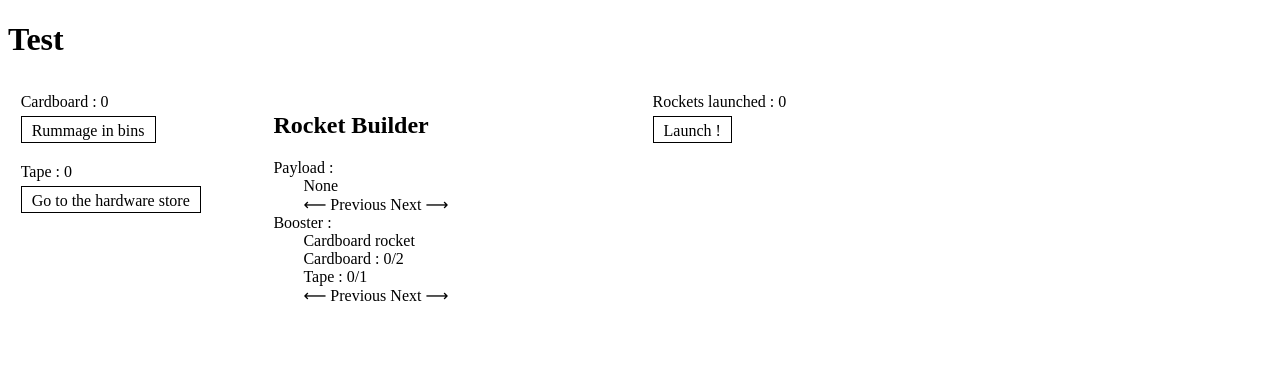
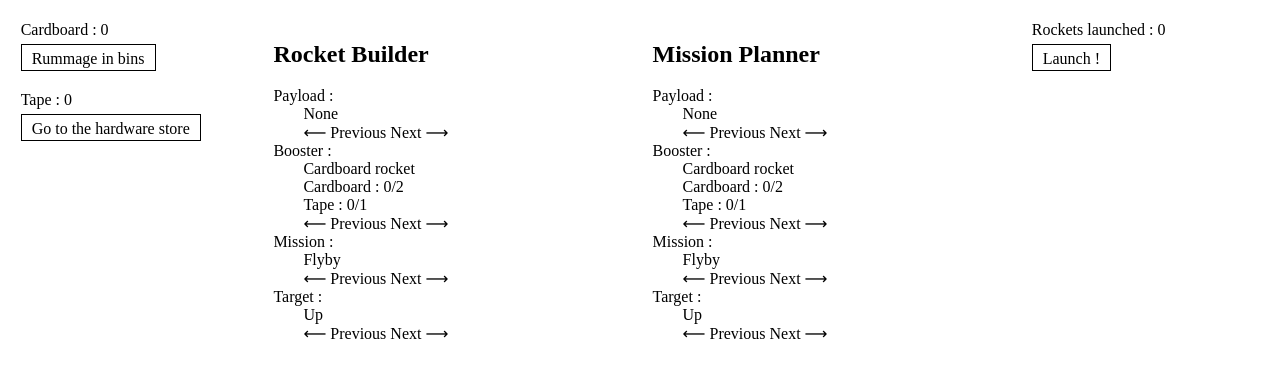
Before and after one commit to ajoliveau/idle, a React (Create React App) app: page / in a window 1280 px wide. Shown: the top 378 px of the page. Built offline with nearby package versions, Linux system fonts and the light colour scheme.

Commit message:
Refacto en cours + missions + long time no update

```diff
--- /dev/null
+++ b/src/actions/missions.js
@@ -0,0 +1,42 @@
+// -- C O N S T A N T S
+export const SWITCH_MISSION = 'SWITCH_MISSION';
+export const NEXT_MISSION = 'NEXT_MISSION';
+export const PREVIOUS_MISSION = 'PREVIOUS_MISSION';
+export const NEXT_TARGET = 'NEXT_TARGET';
+export const PREVIOUS_TARGET = 'PREVIOUS_TARGET';
+
+// -- A C T I O N S
+
+// Switch to another rocket
+export const switchMission = ( mission ) => {
+    return {
+        type: SWITCH_MISSION,
+        payload: {
+            mission: mission
+        }
+    };
+};
+
+export const nextMission = ( mission ) => {
+    return {
+        type: NEXT_MISSION,
+    };
+};
+
+export const previousMission = ( mission ) => {
+    return {
+        type: PREVIOUS_MISSION,
+    };
+};
+
+export const nextTarget = ( target ) => {
+    return {
+        type: NEXT_TARGET,
+    };
+};
+
+export const previousTarget = ( target ) => {
+    return {
+        type: PREVIOUS_TARGET,
+    };
+};
--- a/src/components/Header/index.js
+++ b/src/components/Header/index.js
@@ -5,7 +5,6 @@ class Header extends Component {
   render() {
     return (
       <header className="header">
-        <h1>Test</h1>
       </header>
     )
   }
--- a/src/components/MainSection/index.js
+++ b/src/components/MainSection/index.js
@@ -1,7 +1,8 @@
 import React, { Component } from 'react'
 import { connect } from 'react-redux';
-import PropTypes from 'prop-types'
+//import PropTypes from 'prop-types';
 import { launchRocket, nextRocket, previousRocket, nextPayload, previousPayload } from '../../actions/rockets';
+import { nextMission, previousMission, nextTarget, previousTarget } from '../../actions/missions';
 import { addResource, removeResource } from '../../actions/inventory';
 import ButtonCountdown from '../ButtonCountdown';
 import ButtonResource from '../ButtonResource';
@@ -35,9 +36,11 @@ class MainSection extends Component {
 	}
 
 	render() {
-		const { inventory, rockets } = this.props
+		const { inventory, rockets, missions } = this.props
 		const currentRocket = rockets.current.rocket;
 		const currentPayload = rockets.current.payload;
+        const currentMission = missions.current.mission;
+        const currentTarget = missions.current.target;
 		const state = this.state;
 
 		return (
@@ -64,7 +67,7 @@ class MainSection extends Component {
 							{
 				                currentRocket.resources.map(function(resource)  {
 
-				                	const style = (state.missingResources.indexOf(resource) != -1) ? styles.divResourceRed : {};
+				                	const style = (state.missingResources.indexOf(resource) !== -1) ? styles.divResourceRed : {};
 
 				                    return <div style={style} key={resource.name}>{resource.name} : {inventory[resource.shortName]}/{resource.count}</div>
 				                })
@@ -72,6 +75,60 @@ class MainSection extends Component {
 							<div style={styles.divNextPrevious} onClick={() => this.previous("rocket")}>⟵ Previous</div> <div style={styles.divNextPrevious} onClick={()=> this.next("rocket")}>Next ⟶</div>
 						</div>
 					</div>
+					<div className="mission">
+						Mission :
+						<div className="missionCurrent" style={styles.payloadCurrent}>
+						     <div className="text">{currentMission.name}</div>
+                             <div style={styles.divNextPrevious} onClick={()=> this.previous("mission")}>⟵ Previous</div> <div style={styles.divNextPrevious} onClick={()=> this.next("mission")}>Next ⟶</div>
+						</div>
+					</div>
+                    <div className="target">
+                        Target :
+                        <div className="targetCurrent" style={styles.payloadCurrent}>
+                             <div className="text">{currentTarget.name}</div>
+                             <div style={styles.divNextPrevious} onClick={()=> this.previous("target")}>⟵ Previous</div> <div style={styles.divNextPrevious} onClick={()=> this.next("target")}>Next ⟶</div>
+                        </div>
+                    </div>
+
+				</div>
+				<div className="middle" style={styles.divRight}>
+					<h2>Mission Planner</h2>
+					<div className="payload">
+						Payload :
+						<div className="payloadCurrent" style={styles.payloadCurrent}>
+							<div className="text">{currentPayload.name}</div>
+							<div style={styles.divNextPrevious} onClick={()=> this.previous("payload")}>⟵ Previous</div> <div style={styles.divNextPrevious} onClick={()=> this.next("payload")}>Next ⟶</div>
+						</div>
+					</div>
+					<div className="booster">
+						Booster :
+						<div className="boosterCurrent" style={styles.payloadCurrent}>
+							<div className="text">{currentRocket.name}</div>
+							{
+				                currentRocket.resources.map(function(resource)  {
+
+				                	const style = (state.missingResources.indexOf(resource) !== -1) ? styles.divResourceRed : {};
+
+				                    return <div style={style} key={resource.name}>{resource.name} : {inventory[resource.shortName]}/{resource.count}</div>
+				                })
+							}
+							<div style={styles.divNextPrevious} onClick={() => this.previous("rocket")}>⟵ Previous</div> <div style={styles.divNextPrevious} onClick={()=> this.next("rocket")}>Next ⟶</div>
+						</div>
+					</div>
+					<div className="mission">
+						Mission :
+						<div className="missionCurrent" style={styles.payloadCurrent}>
+						     <div className="text">{currentMission.name}</div>
+                             <div style={styles.divNextPrevious} onClick={()=> this.previous("mission")}>⟵ Previous</div> <div style={styles.divNextPrevious} onClick={()=> this.next("mission")}>Next ⟶</div>
+						</div>
+					</div>
+                    <div className="target">
+                        Target :
+                        <div className="targetCurrent" style={styles.payloadCurrent}>
+                             <div className="text">{currentTarget.name}</div>
+                             <div style={styles.divNextPrevious} onClick={()=> this.previous("target")}>⟵ Previous</div> <div style={styles.divNextPrevious} onClick={()=> this.next("target")}>Next ⟶</div>
+                        </div>
+                    </div>
 
 				</div>
 				<div className="right" style={styles.divStyle}>
@@ -80,7 +137,7 @@ class MainSection extends Component {
 				</div>
 
 				<div className="right" style={styles.divRight}>
-					<img ref="img" src={currentRocket.image}></img>
+					<img ref="img" alt="" src={currentRocket.image}></img>
 				</div>
 			</section>
 		)
@@ -89,6 +146,10 @@ class MainSection extends Component {
 	next (type) {
 		if (type === "rocket")
 			this.props.dispatch(nextRocket());
+        else if (type === "mission")
+            this.props.dispatch(nextMission());
+        else if (type === "target")
+            this.props.dispatch(nextTarget());
 		else
 			this.props.dispatch(nextPayload());
 	}
@@ -96,6 +157,10 @@ class MainSection extends Component {
 	previous (type) {
 		if (type === "rocket")
 			this.props.dispatch(previousRocket());
+        else if (type === "mission")
+            this.props.dispatch(previousMission());
+        else if (type === "target")
+            this.props.dispatch(previousTarget());
 		else
 			this.props.dispatch(previousPayload());
 	}
--- a/src/containers/App.js
+++ b/src/containers/App.js
@@ -6,22 +6,24 @@ import Header from '../components/Header'
 import MainSection from '../components/MainSection'
 import * as Actions from '../actions'
 
-const App = ({idle, inventory, rockets, actions}) => (
+const App = ({idle, inventory, rockets, missions, actions}) => (
   <div>
     <Header/>
-    <MainSection inventory={inventory} rockets={rockets}/>
+    <MainSection inventory={inventory} rockets={rockets} missions={missions}/>
   </div>
 )
 
 App.propTypes = {
   inventory: PropTypes.object.isRequired,
   rockets: PropTypes.object.isRequired,
+  missions: PropTypes.object.isRequired,
   actions: PropTypes.object.isRequired
 }
 
 const mapStateToProps = state => ({
   inventory: state.inventory,
-  rockets: state.rockets
+  rockets: state.rockets,
+  missions: state.missions,
 })
 
 const mapDispatchToProps = dispatch => ({
--- a/src/reducers/index.js
+++ b/src/reducers/index.js
@@ -1,10 +1,12 @@
 import { combineReducers } from 'redux'
 import inventory from './inventory'
 import rockets from './rockets'
+import missions from './missions'
 
 const rootReducer = combineReducers({
   inventory,
   rockets,
+  missions,
 })
 
 export default rootReducer
--- a/src/reducers/missions.js
+++ b/src/reducers/missions.js
@@ -1,12 +1,18 @@
 import {
-
+	SWITCH_MISSION,
+	NEXT_MISSION,
+	PREVIOUS_MISSION,
+	NEXT_TARGET,
+	PREVIOUS_TARGET,
 } from '../actions/missions'
+import { mod } from '../utils'
 
 const initialState = {
 	missions: [
 		{
 			id: 0,
-			name: "Flyby"
+			name: "Flyby",
+			alternateName: "Reach",
 			submissions: [
 				"Low-quality Pictures",
 				"Medium-quality Pictures",
@@ -16,8 +22,8 @@ const initialState = {
 			]
 		},
 		{
-			id: 0,
-			name: "Orbit"
+			id: 1,
+			name: "Orbit",
 			submissions: [
 				"Low-quality Pictures",
 				"Medium-quality Pictures",
@@ -29,8 +35,8 @@ const initialState = {
 			]
 		},
 		{
-			id: 0,
-			name: "Manned Orbit"
+			id: 2,
+			name: "Manned Orbit",
 			submissions: [
 				"Low-quality Pictures",
 				"Medium-quality Pictures",
@@ -42,8 +48,8 @@ const initialState = {
 			]
 		},
 		{
-			id: 0,
-			name: "Probe"
+			id: 3,
+			name: "Probe",
 			submissions: [
 				"Low-quality Pictures",
 				"Medium-quality Pictures",
@@ -55,8 +61,8 @@ const initialState = {
 			]
 		},
 		{
-			id: 0,
-			name: "Manned Lander"
+			id: 4,
+			name: "Manned Lander",
 			submissions: [
 				"Low-quality Pictures",
 				"Medium-quality Pictures",
@@ -70,8 +76,8 @@ const initialState = {
 			]
 		},
 		{
-			id: 0,
-			name: "Unmanned Rover"
+			id: 5,
+			name: "Unmanned Rover",
 			submissions: [
 				"Low-quality Pictures",
 				"Medium-quality Pictures",
@@ -85,55 +91,125 @@ const initialState = {
 			]
 		},
 	],
-	target: [
+	targets: [
 		{
 			id: 0,
+			name: "Up",
+			distance: 0.05 , // = 50m
+			g: 0,
+		},
+		{
+			id: 1,
+			name: "Higher",
+			distance: 0.4, // = 400m
+			g: 0,
+		},
+		{
+			id: 2,
+			name: "Even higher",
+			distance: 1.5,
+			g: 0,
+		},
+		{
+			id: 3,
+			name: "Edge of space",
+			distance: 80,
+			g: 0,
+		},
+		{
+			id: 4,
+			name: "Space",
+			distance: 150,
+			g: 0,
+		},
+		{
+			id: 5,
 			name: "Low Earth Orbit",
 			distance: 400,
 			g: 0,
 		},
 		{
-			id: 1,
+			id: 6,
 			name: "Medium Earth Orbit",
-			distance: 20000
+			distance: 20000,
 			g: 0,
 		},
 		{
-			id: 2,
+			id: 7,
 			name: "Geosynchronous Earth Orbit",
-			distance: 36000
+			distance: 36000,
 			g: 0,
 		},
 		{
-			id: 3,
+			id: 8,
 			name: "Moon",
-			distance: 380000
+			distance: 380000,
 			g: 0.16,
 		},
 		{
-			id: 4,
+			id: 9,
 			name: "Mars",
-			distance: 56000000
+			distance: 56000000,
 			g: 0.379,
 		},
 	],
+	current: {
+		mission: {},
+		target: {},
+	}
 }
+
+initialState.current.mission = initialState.missions[0];
+initialState.current.target = initialState.targets[0];
 
 export default function inventory(state = initialState, action) {
 
 	switch (action.type) {
 
-		case ADD_RESOURCE:
+		case SWITCH_MISSION:
 		return {
 			...state,
-			[action.payload.resource]: state[action.payload.resource]+= action.payload.count,
+			current: action.payload,
 
 		}
 
-		case REMOVE_RESOURCE:
+		case NEXT_MISSION:
 		return {
 			...state,
-			[action.payload.resource]: state[action.payload.resource]-= action.payload.count,
+			current: {
+				...state.current,
+			 	mission: state.missions[mod(state.current.mission.id + 1, state.missions.length)],
+			}
+
+		}
+
+		case PREVIOUS_MISSION:
+		return {
+			...state,
+			current: {
+				...state.current,
+			 	mission: state.missions[mod(state.current.mission.id - 1, state.missions.length)],
+			}
+
+		}
+
+		case NEXT_TARGET:
+		return {
+			...state,
+			current: {
+				...state.current,
+			 	target: state.targets[mod(state.current.target.id + 1, state.targets.length)],
+			}
+
+		}
+
+		case PREVIOUS_TARGET:
+		return {
+			...state,
+			current: {
+				...state.current,
+			 	target: state.targets[mod(state.current.target.id - 1, state.targets.length)],
+			}
 
 		}
 
--- a/src/reducers/rockets.js
+++ b/src/reducers/rockets.js
@@ -16,11 +16,11 @@ const initialState = {
 		},
 		{
 			id: 1,
-			name: "Thermomether",
+			name: "Altimeter",
 		},
 		{
 			id: 2,
-			name: "Altimeter",
+			name: "Thermomether",
 		},
 		{
 			id: 3,
```
Also changed, not shown: src/components/RockerBuilder/index.js (added, +25 -0 lines), src/reducers/progression.js (added, +81 -0 lines), src/components/RockerBuilder/style.js (added).
